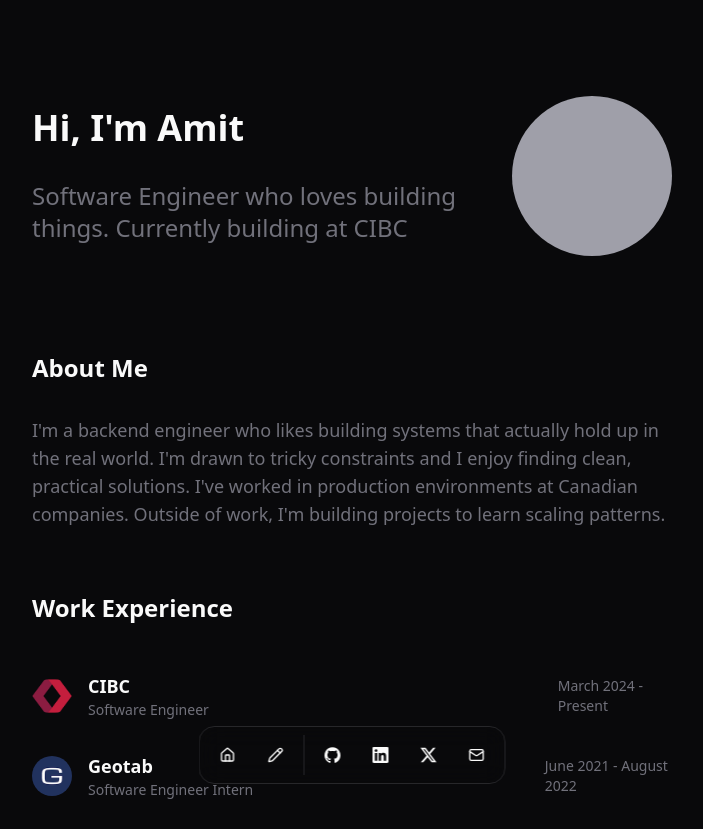
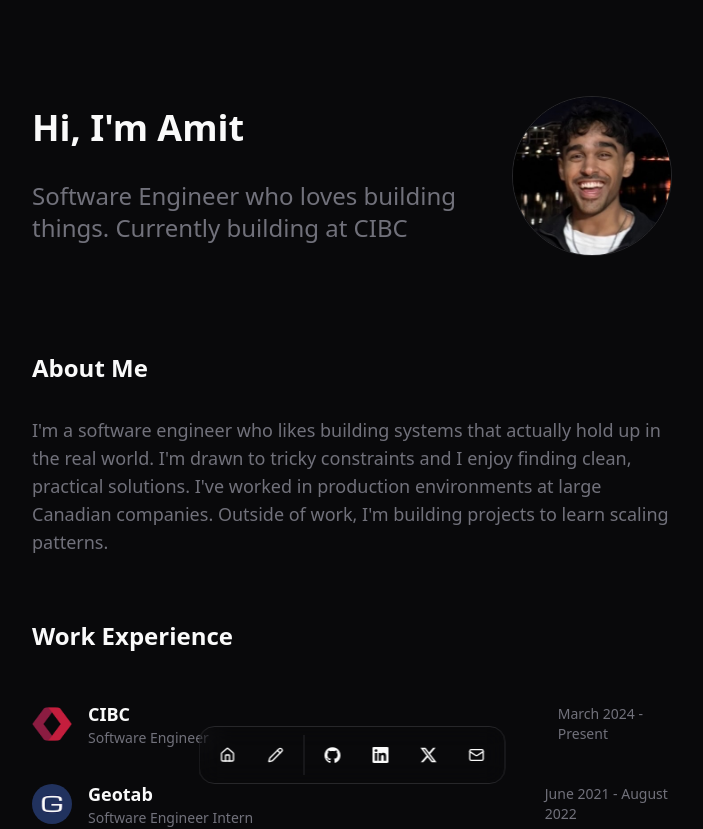
Before and after one commit to amit-00/portfolio, a Next.js app: page / in a window 1280 px wide. Shown: the top 829 px of the page, without its empty margins (288-991 px from the left). Built offline with nearby package versions, Linux system fonts and the light colour scheme.

Commit message:
Update profile with profile picture

```diff
--- a/app/page.tsx
+++ b/app/page.tsx
@@ -14,14 +14,16 @@ export default function Home() {
           </p>
         </div>
         <div className="mb-8 md:mb-0">
-          <div className="w-40 h-40 rounded-full bg-zinc-400"></div>
+          <div className="rounded-full overflow-hidden w-40 h-40 border border-zinc-800">
+            <Image src="/profile.jpeg" alt="Amit" className="object-cover w-full h-full" width={160} height={160} />
+          </div>
         </div>
       </header>
 
       <section>
         <h2 className="text-2xl font-bold">About Me</h2>
         <p className="text-lg text-muted-foreground mt-8">
-          I&apos;m a backend engineer who likes building systems that actually hold up in the real world. I&apos;m drawn to tricky constraints and I enjoy finding clean, practical solutions. I've worked in production environments at Canadian companies. Outside of work, I&apos;m building projects to learn scaling patterns.
+          I&apos;m a software engineer who likes building systems that actually hold up in the real world. I&apos;m drawn to tricky constraints and I enjoy finding clean, practical solutions. I've worked in production environments at large Canadian companies. Outside of work, I&apos;m building projects to learn scaling patterns.
         </p>
       </section>
 
```
Also changed, not shown: public/profile.jpeg (added).
